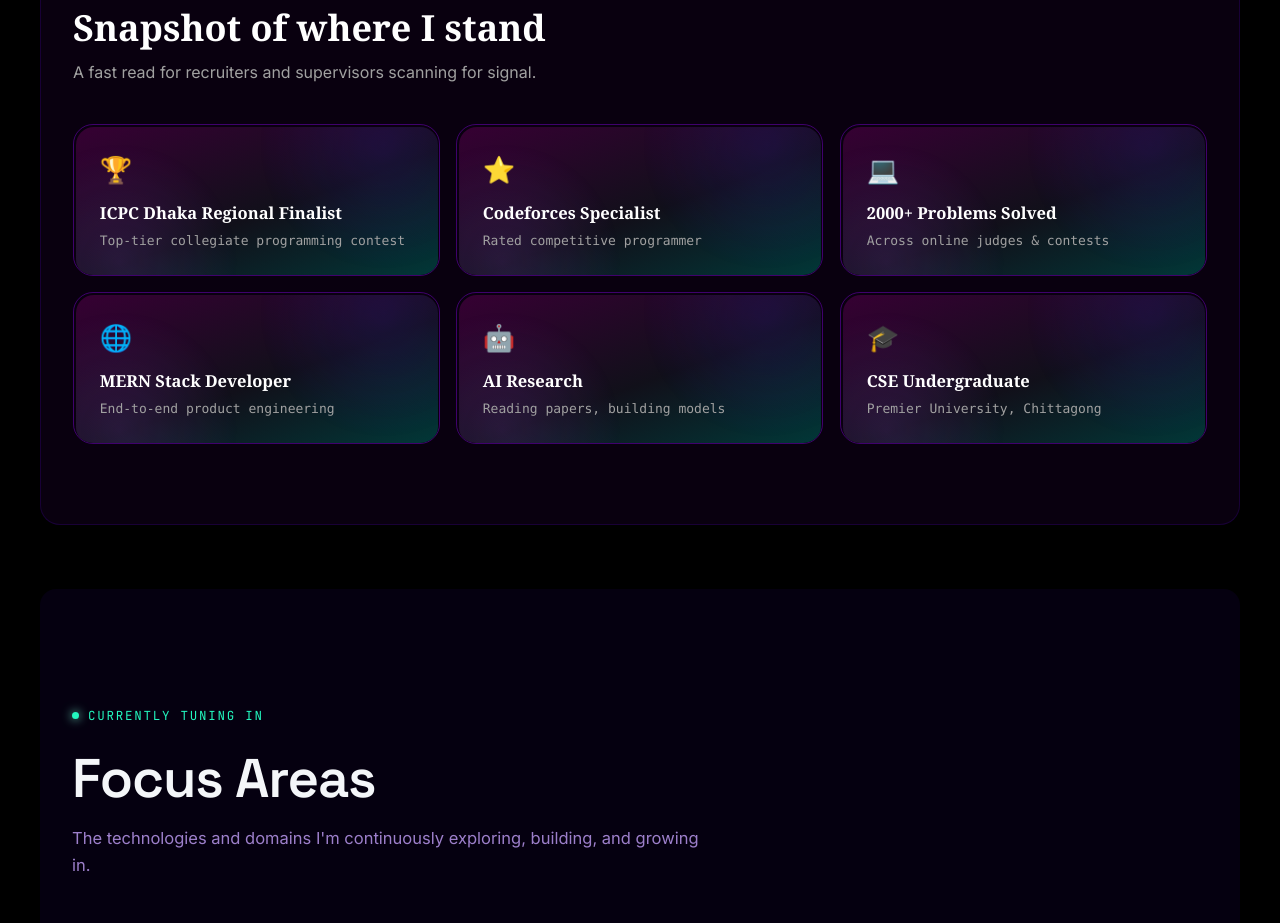
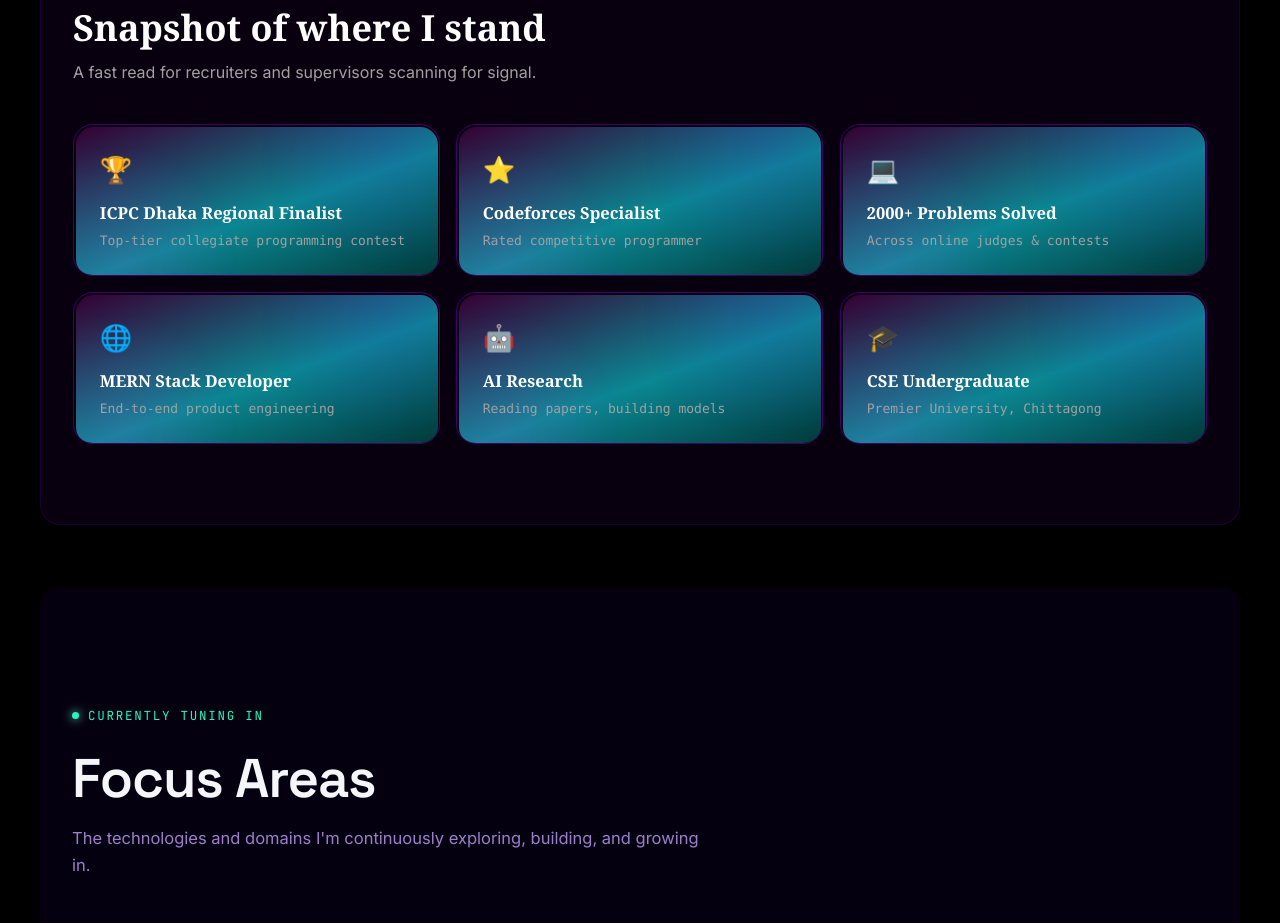
Before and after one commit to nuralamjoy/my_portfolio, a React (Vite) app: page / in a window 1280 px wide. Shown: the part 3300-4223 px from the top of the page. Built offline with nearby package versions, Linux system fonts and the light colour scheme.

Commit message:
fix color

```diff
--- a/src/components/ui/Card.css
+++ b/src/components/ui/Card.css
@@ -78,7 +78,7 @@
     background:linear-gradient(
         160deg,
         #360033 0%,
-        #11101a 55%,
+        #0b8793 55%,
         #013838 100%
     );
 
```
